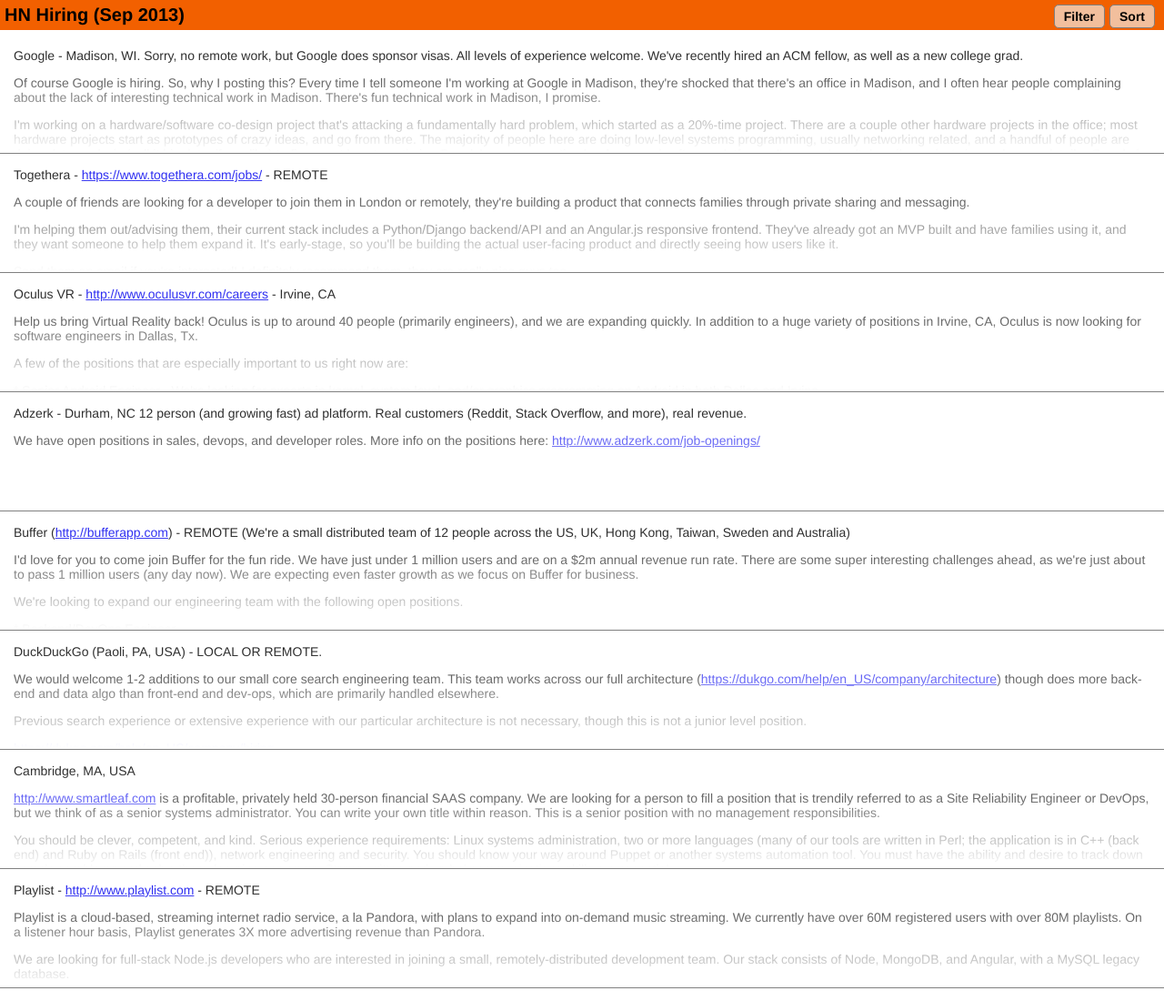
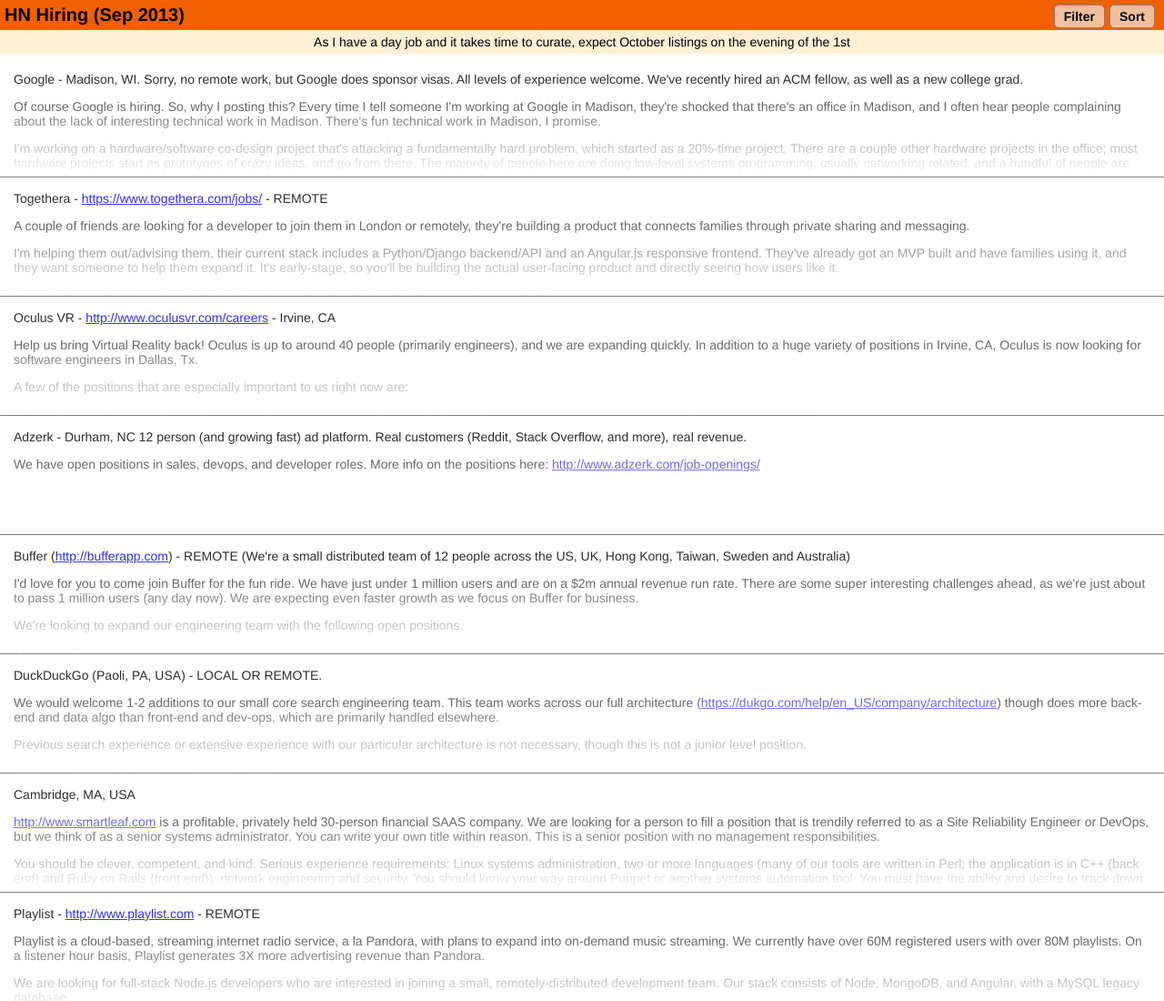
Before and after one commit to perspectivezoom/curated-hn-hiring, a plain HTML site: page index.htm in a window 1280 px wide. Shown: the top 1100 px of the page at 91% size. Drawn offline with Linux system fonts and the light colour scheme.

Commit message:
add site-notice for important messages

```diff
--- a/css/chnh.css
+++ b/css/chnh.css
@@ -33,6 +33,12 @@ ul {
 
 .footer a {
   text-decoration: none;
+}
+
+.site-notice {
+  background-color: papayawhip;
+  text-align: center;
+  padding: 5px;
 }
 
 .button {
--- a/index.htm
+++ b/index.htm
@@ -27,6 +27,7 @@
       <div data-vent="toggle-filter" class="button vent">Filter</div>
       <div class="title">HN Hiring (Sep 2013)</div>
     </div>
+    <div class="site-notice">As I have a day job and it takes time to curate, expect October listings on the evening of the 1st</div>
     <div class="sorts hidden">
       <span class="sort button on">Points</span>
       <span class="sort button">Recently Added</span>
```
